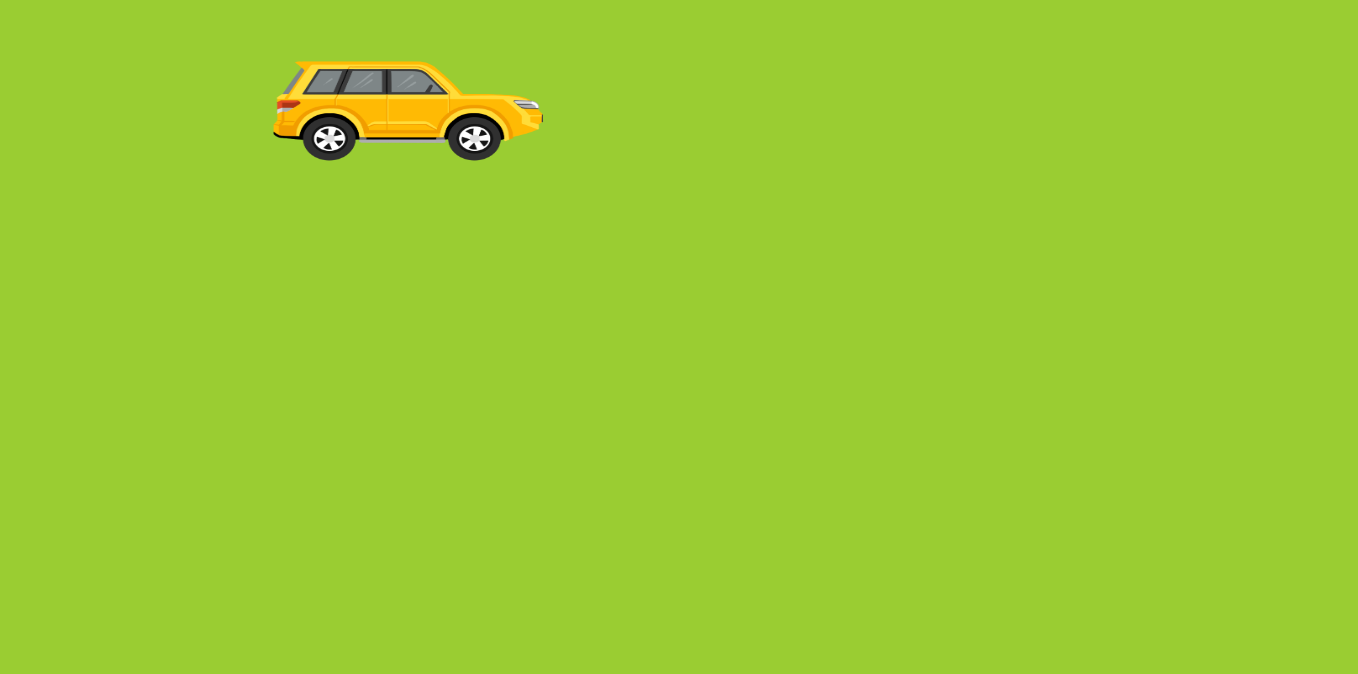
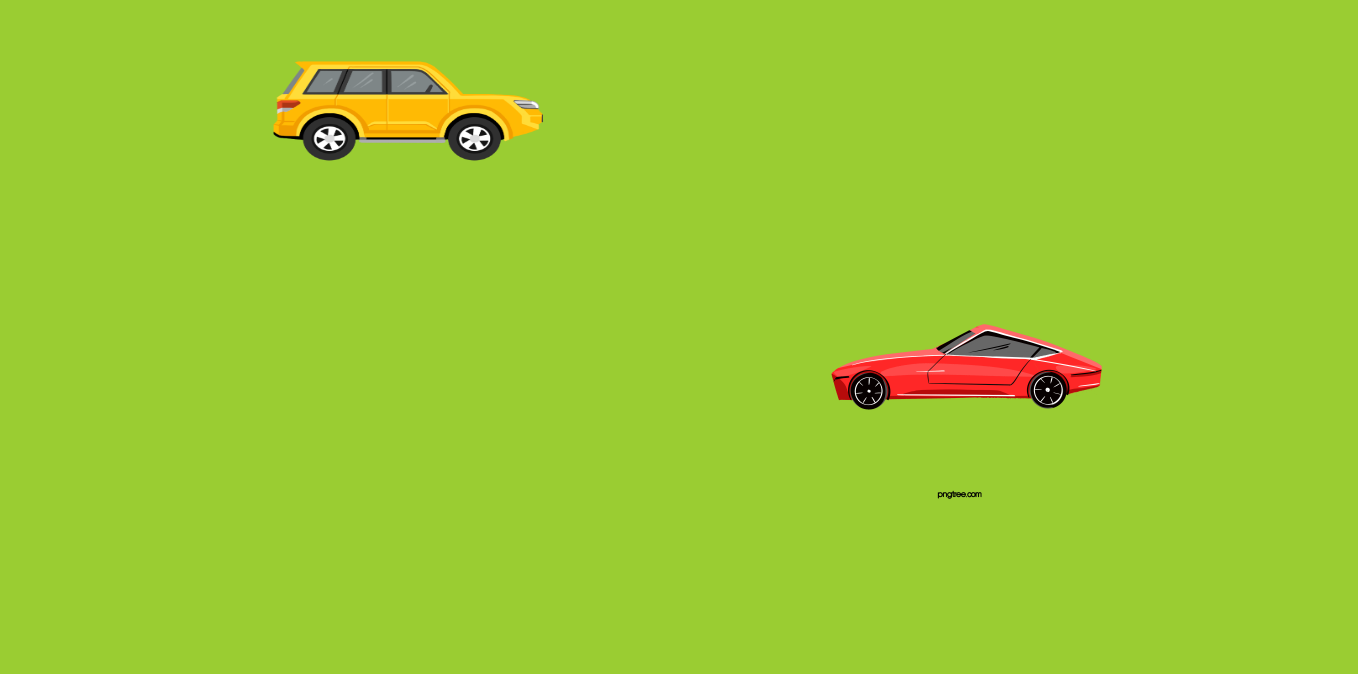
Before and after one commit to Lelabeshidze/Homework-8, a plain HTML site: page index.html in a window 1280 px wide. Shown: the part 105-779 px from the top of the page, 1358 px wide, since content can reach past the window. Drawn offline with Linux system fonts and the light colour scheme.

Commit message:
Update index.html

```diff
--- a/index.html
+++ b/index.html
@@ -10,10 +10,10 @@
 <body>
     <div class="position">
         <div class="image1">
-            <img src="Images/image1.png" alt="car">
+            <img src="images/image1.png" alt="car">
         </div>
-        <div class="Image2">
-            <img src="Images/image2.png" alt="car">
+        <div class="image2">
+            <img src="images/image2.png" alt="car">
         </div>
     </div>
 </body>
```
